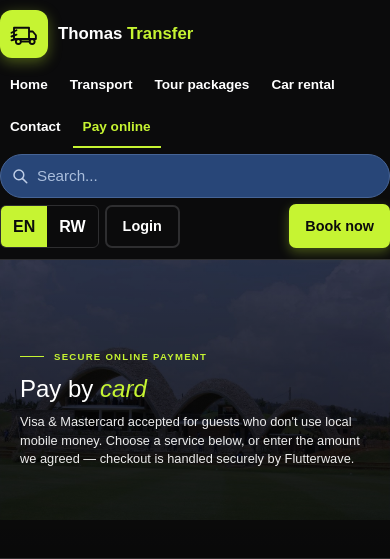
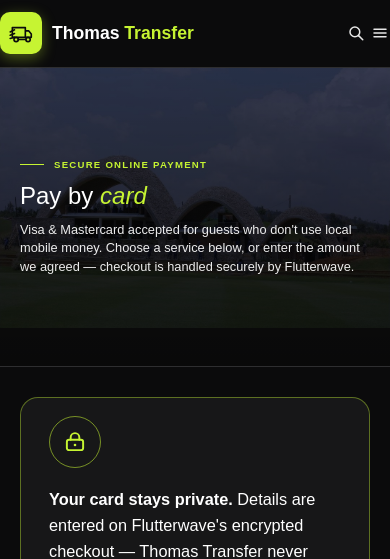
Before and after one commit to oliviermuhoza/thomas-transfer, a Flask app: page /pay in a window 390 px wide. Shown: the top 559 px of the page. Run offline with Flask 3, Linux system fonts and the light colour scheme; data comes from the database, SQL or seed files in the repository; some web fonts are replaced.

Commit message:
Rework the shared header as a quiet single-row bar
Five destination links with Home folded into the logo, a search icon that expands the field in place, quieter EN/RW, and Book now as the only filled control. Below 1100px the links move into a drawer with trapped focus and a no-JS fallback, so the header drops from 259px to 67px on a phone. Fixes the search results panel rendering as a flex row.

```diff
--- a/backend/templates/layout.html
+++ b/backend/templates/layout.html
@@ -4,6 +4,7 @@
 <meta charset="UTF-8">
 <meta name="viewport" content="width=device-width, initial-scale=1">
 <script src="/js/legacy-hash.js"></script>
+<script>document.documentElement.classList.add('js');</script>
 <title>{% block title %}{{ page_title }}{% endblock %}</title>
 <meta name="description" content="{% block description %}{{ page_description }}{% endblock %}">
 <link rel="icon" type="image/svg+xml" href="/assets/images/favicon.svg">
@@ -29,6 +30,7 @@
 <script src="/js/empty-state.js"></script>
 <script src="/js/session.js"></script>
 <script src="/js/support.js"></script>
+<script src="/js/nav.js"></script>
 <script src="/js/search.js"></script>
 <script src="/js/select.js"></script>
 <script>
--- a/backend/templates/partials/header.html
+++ b/backend/templates/partials/header.html
@@ -1,13 +1,18 @@
 <header>
   <div class="container bar">
     <div class="brand">
-      <a class="logo" href="/">
+      <a class="logo" href="/"{% if page == 'home' %} aria-current="page"{% endif %}>
         <span class="logo-mark" aria-hidden="true"><svg viewBox="0 0 48 48" width="30" height="30" fill="none" aria-hidden="true"><path d="M8 14h24v18H8z" stroke="#0B0B0C" stroke-width="3" stroke-linejoin="round"/><path d="M32 20h6l5 6v6H32" stroke="#0B0B0C" stroke-width="3" stroke-linejoin="round"/><path d="M4 22l8-4M4 28l8-3M4 34l8-2" stroke="#0B0B0C" stroke-width="3" stroke-linecap="round" stroke-linejoin="round"/><circle cx="15" cy="36" r="4" stroke="#0B0B0C" stroke-width="3"/><circle cx="37" cy="36" r="4" stroke="#0B0B0C" stroke-width="3"/><path d="M19 36h14" stroke="#0B0B0C" stroke-width="3" stroke-linecap="round"/></svg></span> <span>Thomas <b>Transfer</b></span>
       </a>
     </div>
-    <nav aria-label="Main">
-      <ul>
-        <li><a href="/"{% if page == 'home' %} aria-current="page"{% endif %}>Home</a></li>
+    <nav class="main-nav" aria-label="Main">
+      <div class="nav-panel" id="nav-panel">
+        <form class="search" id="site-search" role="search" autocomplete="off">
+          <svg viewBox="0 0 24 24" aria-hidden="true"><circle cx="10.5" cy="10.5" r="6.5" fill="none" stroke="currentColor" stroke-width="2"/><path d="M15.5 15.5L21 21" fill="none" stroke="currentColor" stroke-width="2" stroke-linecap="round"/></svg>
+          <input id="search-input" type="search" placeholder="Search..." aria-label="Search" aria-expanded="false" aria-controls="search-results" autocomplete="off">
+          <ul class="search-results" id="search-results" role="listbox" aria-label="Search results" hidden></ul>
+        </form>
+        <ul class="nav-links">
           <li><a href="/transport"{% if page == 'transport' %} aria-current="page"{% endif %}>Transport</a></li>
           <li><a href="/tours"{% if page == 'tours' %} aria-current="page"{% endif %}>Tour packages</a></li>
           <li><a href="/cars"{% if page == 'cars' %} aria-current="page"{% endif %}>Car rental</a></li>
@@ -16,14 +21,24 @@
           <li class="nav-account-item"><a href="/account"{% if page == 'account' %} aria-current="page"{% endif %}>Account</a></li>
           <li class="nav-admin-item"><a href="/admin"{% if page == 'admin' %} aria-current="page"{% endif %}>Admin</a></li>
         </ul>
-      <form class="search" id="site-search" role="search" autocomplete="off">
+        <div class="nav-tools">
+          <button class="nav-icon nav-search" id="search-toggle" type="button" aria-expanded="false" aria-controls="site-search" aria-label="Search" data-search-toggle>
             <svg viewBox="0 0 24 24" aria-hidden="true"><circle cx="10.5" cy="10.5" r="6.5" fill="none" stroke="currentColor" stroke-width="2"/><path d="M15.5 15.5L21 21" fill="none" stroke="currentColor" stroke-width="2" stroke-linecap="round"/></svg>
-        <input id="search-input" type="search" placeholder="Search..." aria-label="Search" aria-expanded="false" aria-controls="search-results" autocomplete="off">
-        <ul class="search-results" id="search-results" role="listbox" aria-label="Search results" hidden></ul>
-      </form>
+          </button>
           <div class="lang" role="group" aria-label="Language"><button type="button" data-lang="en" aria-pressed="true" title="English">EN</button><button type="button" data-lang="rw" aria-pressed="false" title="Kinyarwanda">RW</button></div>
           <a class="nav-login" href="/account#login">Login</a>
           <a class="nav-book" href="https://wa.me/250783689231?text=Hello%20Thomas%20Transfer!%20I%20would%20like%20to%20book%20a%20car." target="_blank" rel="noopener">Book now</a>
+        </div>
+      </div>
+      <div class="nav-actions">
+        <button class="nav-icon nav-search-mobile" type="button" aria-expanded="false" aria-controls="site-search" aria-label="Search" data-search-toggle>
+          <svg viewBox="0 0 24 24" aria-hidden="true"><circle cx="10.5" cy="10.5" r="6.5" fill="none" stroke="currentColor" stroke-width="2"/><path d="M15.5 15.5L21 21" fill="none" stroke="currentColor" stroke-width="2" stroke-linecap="round"/></svg>
+        </button>
+        <button class="nav-icon nav-toggle" id="nav-toggle" type="button" aria-expanded="false" aria-controls="nav-panel" aria-label="Menu">
+          <svg class="ico-menu" viewBox="0 0 24 24" aria-hidden="true"><path d="M4 7h16M4 12h16M4 17h16" fill="none" stroke="currentColor" stroke-width="2" stroke-linecap="round"/></svg>
+          <svg class="ico-close" viewBox="0 0 24 24" aria-hidden="true"><path d="M6 6l12 12M18 6L6 18" fill="none" stroke="currentColor" stroke-width="2" stroke-linecap="round"/></svg>
+        </button>
+      </div>
     </nav>
   </div>
 </header>
--- a/web/css/styles.css
+++ b/web/css/styles.css
@@ -62,7 +62,7 @@ a{color:inherit}
 /* ===== HEADER + NAVBAR ===== */
 header{background:transparent;color:var(--white);position:sticky;top:0;z-index:10;border-bottom:1px solid transparent}
 header.scrolled{background:var(--navy);border-bottom:1px solid var(--line)}
-.bar{display:flex;align-items:center;justify-content:space-between;gap:16px;padding:18px 0;flex-wrap:wrap;min-height:76px}
+.bar{display:flex;align-items:center;justify-content:space-between;gap:16px;row-gap:6px;padding:14px 0;min-height:76px;flex-wrap:wrap}
 .logo{display:flex;align-items:center;gap:10px;text-decoration:none;font-family:var(--font-heading);font-size:1.3rem;font-weight:bold;color:var(--white)}
 .logo b{color:var(--yellow);font-weight:700}
 .logo-img{display:none}
@@ -70,7 +70,7 @@ header.scrolled{background:var(--navy);border-bottom:1px solid var(--line)}
 .logo-mark svg{display:block}
 /* All navbar rules are scoped to .bar: the admin portal has its own <nav>
    inside the sidebar and must not inherit these. */
-.bar nav ul{list-style:none;display:flex;gap:4px;flex-wrap:wrap;align-items:center}
+.bar .nav-links{list-style:none;display:flex;gap:2px;align-items:center}
 .bar nav a{display:block;padding:10px 9px;border-radius:7px;text-decoration:none;font-weight:600;font-size:.9rem;color:var(--white);min-height:44px;transition:color .2s ease,background-color .2s ease}
 .bar nav a:hover{background:var(--surface);color:var(--white)}
 .bar nav a.cta{background:var(--yellow);color:#0B0B0C}
@@ -96,7 +96,7 @@ header.scrolled{background:var(--navy);border-bottom:1px solid var(--line)}
 @media (prefers-reduced-motion:reduce){.bar nav a[aria-current="page"]{animation:none}}
 
 /* ===== NAVBAR TOOLS: dark mode + language ===== */
-.bar nav ul{align-items:center}
+.bar .nav-links{align-items:center}
 .tool-btn{display:flex;align-items:center;gap:8px;font:inherit;font-weight:600;cursor:pointer;color:var(--white);
   background:var(--surface-2);border:1px solid var(--line);border-radius:8px;padding:10px 16px}
 .tool-btn:hover{background:var(--line)}
@@ -104,36 +104,51 @@ header.scrolled{background:var(--navy);border-bottom:1px solid var(--line)}
 .ico-sun{display:none}
 :root[data-theme="dark"] .ico-sun{display:block}
 :root[data-theme="dark"] .ico-moon{display:none}
-.lang{display:flex;border:1px solid var(--line);border-radius:6px;overflow:hidden}
-.lang button{font:inherit;font-weight:700;cursor:pointer;border:0;background:transparent;color:var(--white);padding:8px 12px}
-.lang button:hover{background:var(--surface-2)}
-.lang button[aria-pressed="true"]{background:var(--yellow);color:#0B0B0C}
+/* EN / RW is a quiet toggle: the pressed state gets a hairline, not a fill. */
+.lang{display:flex;align-items:center;gap:2px;border:0;border-radius:0;overflow:visible;background:transparent}
+.lang button{font:inherit;font-weight:700;font-size:.82rem;letter-spacing:.02em;cursor:pointer;border:0;background:transparent;color:var(--muted);padding:9px 5px;box-shadow:inset 0 -2px 0 transparent;transition:color .18s ease,box-shadow .18s ease}
+.lang button:hover{color:var(--white)}
+.lang button[aria-pressed="true"]{background:transparent;color:var(--white);box-shadow:inset 0 -2px 0 var(--yellow)}
 
 /* ===== HEADER BAR ===== */
-.bar nav{display:flex;align-items:center;gap:6px}
+.main-nav{display:flex;align-items:center;gap:8px;min-width:0;flex-wrap:wrap;justify-content:flex-end}
+.nav-panel{display:flex;align-items:center;gap:6px;min-width:0;flex-wrap:wrap;justify-content:flex-end}
+/* DOM order puts the search first so the mobile drawer reads top-down; on
+   desktop the links come back in front of it. */
+.nav-panel .nav-links{order:1}
+.nav-panel .search{order:2}
+.nav-panel .nav-tools{order:3}
+.nav-actions{display:flex;align-items:center;gap:4px}
+.nav-icon{display:inline-flex;align-items:center;justify-content:center;width:44px;height:44px;padding:0;
+  border:1px solid transparent;border-radius:9px;background:transparent;color:var(--white);cursor:pointer;
+  transition:background .18s ease,border-color .18s ease,color .18s ease}
+.nav-icon:hover{background:var(--surface);border-color:var(--line)}
+.nav-icon svg{width:22px;height:22px;display:block}
+.nav-actions .nav-search-mobile{display:none}
+.logo[aria-current="page"] > span:last-child{border-bottom:2px solid var(--yellow);padding-bottom:1px}
+.nav-toggle{display:none}
+.nav-toggle .ico-close{display:none}
+body.nav-open .nav-toggle .ico-close{display:block}
+body.nav-open .nav-toggle .ico-menu{display:none}
+.nav-tools{display:flex;align-items:center;gap:8px}
 .brand{display:flex;align-items:center;gap:10px}
-@media (max-width:800px){
-  .bar{gap:8px 12px;padding:10px 0}
-  .brand{min-width:0}
-  .logo{font-size:1.05rem}
-  .logo-img{height:34px}
-  .bar nav{width:100%;order:3;flex-wrap:wrap;gap:6px}
-  .bar nav ul{flex-wrap:wrap;gap:2px}
-  .bar nav a{white-space:nowrap;padding:8px 10px;font-size:.85rem;min-height:40px}
-  .bar nav a.nav-book{margin-left:auto}
-}
+
+/* Desktop: the search field is collapsed behind its icon and expands in place. */
+.bar .search{position:relative;flex:0 0 auto;width:0;min-width:0;opacity:0;visibility:hidden;
+  pointer-events:none;transition:width .18s ease,opacity .18s ease}
+.bar.search-open .search{width:210px;opacity:1;visibility:visible;pointer-events:auto}
 
 /* ===== SEARCH (navbar) ===== */
-.search{position:relative;flex:0 1 110px;min-width:90px}
-.search > svg{position:absolute;left:11px;top:50%;transform:translateY(-50%);width:18px;height:18px;pointer-events:none;color:rgb(190,205,230)}
-.search input{width:100%;padding:9px 12px 9px 36px;color:var(--white);background:rgb(40,70,120);border:1px solid rgb(70,100,150);
-  border-radius:999px;font:inherit;font-size:.95rem}
-.search input::placeholder{color:rgb(170,190,220)}
-.search input:focus{background:rgb(30,58,106);border-color:var(--yellow);box-shadow:0 0 0 3px rgba(198,244,50,.45);outline:none}
+.search{position:relative}
+.search > svg{position:absolute;left:12px;top:50%;transform:translateY(-50%);width:18px;height:18px;pointer-events:none;color:var(--muted)}
+.search input{width:100%;padding:9px 12px 9px 38px;color:var(--white);background:var(--surface-2);border:1px solid var(--line);
+  border-radius:999px;font:inherit;font-size:.9rem}
+.search input::placeholder{color:var(--muted)}
+.search input:focus{background:var(--surface-2);border-color:var(--yellow);box-shadow:0 0 0 3px rgba(198,244,50,.18);outline:none}
 .search input::-webkit-search-cancel-button{filter:invert(1)}
-.search-results{list-style:none;position:absolute;right:0;top:calc(100% + 12px);z-index:20;width:330px;max-width:calc(100vw - 24px);
+.search-results{display:block;list-style:none;position:absolute;right:0;top:calc(100% + 10px);z-index:20;width:330px;max-width:calc(100vw - 24px);
   max-height:70vh;overflow:auto;background:var(--surface);color:var(--ink);border:1px solid var(--line);border-radius:12px;padding:8px;
-  box-shadow:0 14px 34px rgba(11,29,58,.35)}
+  box-shadow:0 14px 34px rgba(0,0,0,.45)}
 .sr-group{font-size:.75rem;font-weight:700;text-transform:uppercase;letter-spacing:.04em;color:var(--muted);padding:8px 10px 4px}
 .sr-item{display:flex;align-items:center;gap:10px;padding:8px 10px;border-radius:8px;cursor:pointer}
 .sr-item.on,.sr-item:hover{background:var(--surface-2)}
@@ -142,7 +157,37 @@ header.scrolled{background:var(--navy);border-bottom:1px solid var(--line)}
 .sr-text span{display:block;font-weight:400;font-size:.82rem;color:var(--muted)}
 .sr-text b{display:block;font-weight:600;overflow:hidden;text-overflow:ellipsis;white-space:nowrap}
 .sr-none{padding:12px 10px;color:var(--muted)}
-@media (max-width:800px){.search{flex:1 1 100%;min-width:0}.search input,.search input:focus{width:100%}.search-results{left:0;right:0;width:auto}}
+
+/* Below 1100px the links move into a drawer and the bar stays one 66px row. */
+@media (max-width:1099px){
+  .bar{padding:10px 0;min-height:66px;gap:10px}
+  .logo{font-size:1.1rem}
+  .logo-mark{width:42px;height:42px;border-radius:10px}
+  .logo-mark svg{width:26px;height:26px}
+  .main-nav{margin-left:auto}
+  html.js .nav-toggle{display:inline-flex}
+  .nav-tools .nav-search{display:none}
+  .nav-actions .nav-search-mobile{display:inline-flex}
+  .bar .search{flex:1 1 100%;width:auto;overflow:visible;opacity:1;visibility:visible;pointer-events:auto;order:0;margin:0 0 8px}
+  .nav-panel .nav-links{order:0}
+  .nav-panel{position:absolute;top:100%;left:0;right:0;flex-direction:column;align-items:stretch;justify-content:flex-start;gap:0;
+    padding:8px 20px 20px;background:var(--navy);border-top:1px solid var(--line);border-bottom:1px solid var(--line);
+    box-shadow:0 24px 44px rgba(0,0,0,.55)}
+  html.js .nav-panel{display:none}
+  html.js body.nav-open .nav-panel{display:flex}
+  html:not(.js) .nav-panel{position:static;box-shadow:none;border-top:0;padding-top:0}
+  body.nav-open{overflow:hidden}
+  body.nav-open header{background:var(--navy);border-bottom-color:var(--line)}
+  .nav-panel .nav-links{flex-direction:column;align-items:stretch;gap:0;width:100%}
+  .nav-panel .nav-links li{width:100%}
+  .bar nav .nav-links a{display:flex;align-items:center;min-height:50px;padding:12px 4px;font-size:1rem;
+    border-bottom:1px solid var(--line-soft);border-radius:0}
+  .bar nav .nav-links a[aria-current="page"]{box-shadow:inset 2px 0 0 var(--yellow);padding-left:12px}
+  .nav-tools{flex-wrap:wrap;gap:10px;margin-top:12px}
+  .nav-login{padding:10px 18px}
+  .bar nav a.nav-book{order:3;flex:1 1 100%;justify-content:center;min-height:48px}
+  .search-results{left:0;right:0;width:auto}
+}
 
 /* ===== SOCIAL ICONS ===== */
 .social{display:flex;gap:8px}
--- a/web/js/i18n.js
+++ b/web/js/i18n.js
@@ -662,7 +662,8 @@
   "Manage": "Genzura",
   "Work": "Akazi",
   "Catalogue": "Ibyo dukodesha",
-  "Inbox": "Ubutumwa"
+  "Inbox": "Ubutumwa",
+  "Menu": "Menyu"
 };
   var REV = {}; for (var k in RW) { REV[RW[k]] = k; }
   var lang = 'en';
```
Also changed, not shown: AGENTS.md (+1 -0 lines), docs/design-brief-header.md (added, +80 -0 lines), web/js/nav.js (added, +104 -0 lines). Lines whose indentation alone changed are shown as unchanged.
